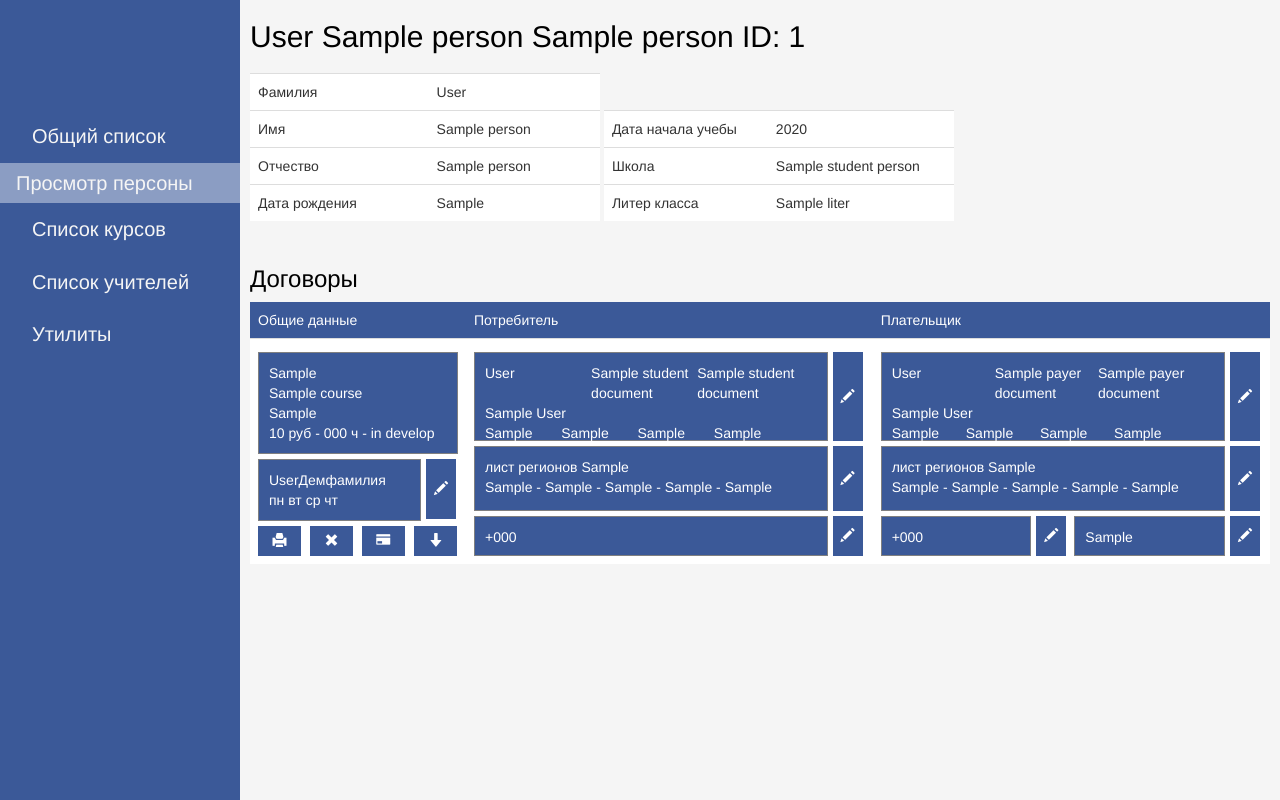
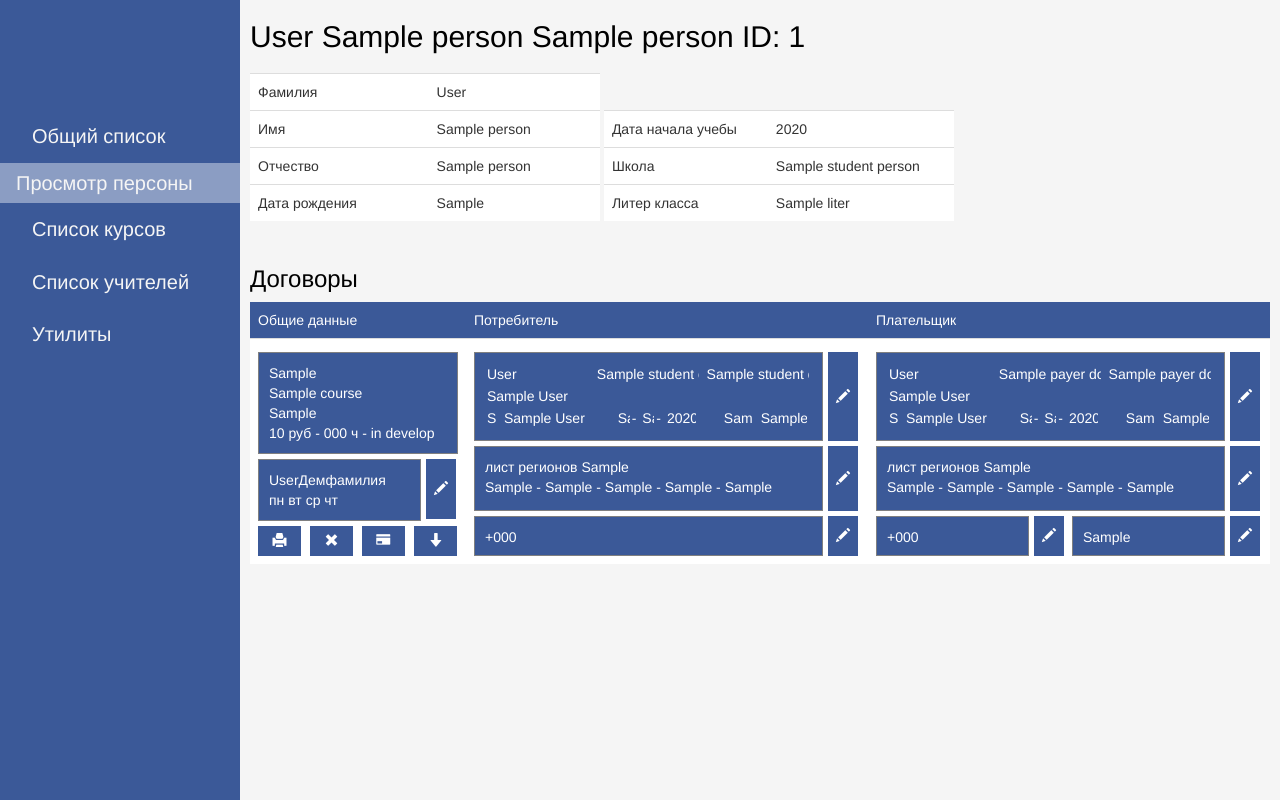
Before and after one commit to nikhovas/cspcapp, a Django app: template templates/student_detail_view.html in a window 1280 px wide. Run offline with Django 3.2, Linux system fonts and the light colour scheme; the template is opened without the code that fills it: most values are stand-ins (such as "Sample title", 1, 10 or a date in 2020); some libraries are stand-ins or nearby versions.

Commit message:
ajax and other javscript start work

```diff
--- /dev/null
+++ b/cspcapp/static/javascript/student_detail_view.js
@@ -0,0 +1,21 @@
+function demo() {
+    alert('gsdagadsf')
+}
+
+class DocumentEditFunctions {
+    static enableEditDocumentMode(document_id) {
+        document.getElementById("document_data_" + document_id.toString()).childNodes.forEach(function(item) {
+            item.readOnly = false;
+        });
+        document.getElementById("document_data_button_span_" + document_id.toString()).className = "glyphicon glyphicon-floppy-disk";
+        document.getElementById("document_data_button_" + document_id.toString()).onclick = function() {DocumentEditFunctions.disableEditDocumentMode(document_id); };
+    }
+
+    static disableEditDocumentMode(document_id) {
+        document.getElementById("document_data_" + document_id.toString()).childNodes.forEach(function(item) {
+            item.readOnly = true;
+        });
+        document.getElementById("document_data_button_span_" + document_id.toString()).className = "glyphicon glyphicon-pencil";
+        document.getElementById("document_data_button_" + document_id.toString()).onclick = function() {DocumentEditFunctions.enableEditDocumentMode(document_id); };
+    }
+}
--- a/templates/base.html
+++ b/templates/base.html
@@ -11,9 +11,10 @@
     <link rel="stylesheet" href="//maxcdn.bootstrapcdn.com/bootstrap/3.2.0/css/bootstrap.min.css">
     <link rel="stylesheet" href="//maxcdn.bootstrapcdn.com/bootstrap/3.2.0/css/bootstrap-theme.min.css">
     <link rel="stylesheet" href="//maxcdn.bootstrapcdn.com/bootstrap/3.2.0/js/bootstrap.min.js">
-    <link href="{% static 'base.css' %}" rel="stylesheet">
-    <link href="{% static 'students_overview.css' %}" rel="stylesheet">
-    <link href="{% static 'student_detail_view.css' %}" rel="stylesheet">
+    <link href="{% static 'css/base.css' %}" rel="stylesheet">
+    <link href="{% static 'css/students_overview.css' %}" rel="stylesheet">
+    <link href="{% static 'css/student_detail_view.css' %}" rel="stylesheet">
+    <script src="{% static 'javascript/student_detail_view.js' %}"></script>
 </head>
 
 <body>
--- a/templates/student_detail_view.html
+++ b/templates/student_detail_view.html
@@ -1,5 +1,7 @@
 {% extends "base.html" %}
 {% load static %}
+
+
 
 {% block title %}
     <title>{{ object.studentPerson.initials }}</title>
@@ -95,7 +97,7 @@
                             пн вт ср чт
                         </div>
                     </div>
-                        <button style="background-color: #3b5998; height: 60px;">
+                        <button style="background-color: #3b5998; height: 60px;" onclick="demo();">
                             <span class="glyphicon glyphicon-pencil"/>
                         </button>
                     </div>
@@ -119,38 +121,24 @@
                 <td>
 
                     <div class="editing-field-container">
-                        <div class="passport-data-box">
-                            <div style="display: inline-block; width: 32%;">
-                                {{ contract.student_document.person_surname_txt }}
-                            </div>
-                            <div style="display: inline-block; width: 32%;">
-                                {{ contract.student_document.person_name_txt }}
-                            </div>
-                            <div style="display: inline-block; width: 32%;">
-                                {{ contract.student_document.person_father_name_txt }}
-                            </div>
-                            <div style="display: inline-block; width: 98%;">
-                                {{ contract.student_document.authority_txt }}
-                            </div>
-                            <div style="display: inline-block; width: 23%;">
-                                {{ contract.student_document.document_type_txt }}
-                            </div>
-                            <div style="display: inline-block; width: 23%;">
-                                {{ contract.student_document.authority_no }}
-                            </div>
-                            <div style="display: inline-block; width: 23%;">
-                                {{ contract.student_document.issue_dt }}
-                            </div>
-                            <div style="display: inline-block; width: 30px;">
-                                {{ contract.student_document.document_series }}
-                            </div>
-                            <div style="display: inline-block; width: 80px;">
-                                {{ contract.student_document.document_no }}
-                            </div>
+                        <div class="passport-data-box" id="document_data_{{ contract.student_document.pk }}">
+                            {% csrf_token %}
+                            <input type="hidden" name="id" value="{{ contract.student_document.pk }}">
+                            <input type="text" name="person_surname_txt" value="{{ contract.student_document.person_surname_txt }}" style="background-color: #3b5998; border-width: 0; width: calc(33% - 2px)" readonly/>
+                            <input type="text" name="person_name_txt" value="{{ contract.student_document.person_name_txt }}" style="background-color: #3b5998; border-width: 0; width: calc(33% - 2px)" readonly/>
+                            <input type="text" name="person_father_name_txt" value="{{ contract.student_document.person_father_name_txt }}" style="background-color: #3b5998; border-width: 0; width: calc(33% - 2px)" readonly/>
+                            <input type="text" name="authority_txt" value="{{ contract.student_document.authority_txt }}" style="background-color: #3b5998; border-width: 0; width: 100%" readonly/>
+                            <input type="text" name="document_type_txt" value="{{ contract.student_document.document_type_txt }}" style="background-color: #3b5998; border-width: 0; width: calc(100% - 314px)" readonly/>
+                            <input type="text" name="authority_no" value="{{ contract.student_document.authority_no }}" style="background-color: #3b5998; border-width: 0; width: 90px" readonly/>
+                            <input type="text" name="issue_dt_day" value="{{ contract.student_document.issue_dt.day }}" style="background-color: #3b5998; border-width: 0; width: 16px; margin-left: 20px" readonly/>-
+                            <input type="text" name="issue_dt_month" value="{{ contract.student_document.issue_dt.month }}" style="background-color: #3b5998; border-width: 0; width: 16px" readonly/>-
+                            <input type="text" name="issue_dt_year" value="{{ contract.student_document.issue_dt.year }}" style="background-color: #3b5998; border-width: 0; width: 33px" readonly/>
+                            <input type="text" name="document_series" value="{{ contract.student_document.document_series }}" style="background-color: #3b5998; border-width: 0; width: 33px; margin-left: 20px" readonly/>
+                            <input type="text" name="document_no" value="{{ contract.student_document.document_no }}" style="background-color: #3b5998; border-width: 0; width: 50px" readonly/>
                         </div>
 
-                        <button style="background-color: #3b5998; height: 89px;">
-                            <span class="glyphicon glyphicon-pencil"/>
+                        <button style="background-color: #3b5998; height: 89px;" onclick="DocumentEditFunctions.enableEditDocumentMode({{ contract.student_document.pk }})" id="document_data_button_{{ contract.student_document.pk }}">
+                            <span class="glyphicon glyphicon-pencil" id="document_data_button_span_{{ contract.student_document.pk }}"/>
                         </button>
                     </div>
 
@@ -185,41 +173,26 @@
                 </td>
                 <td>
                     <div class="editing-field-container">
-                        <div class="passport-data-box">
-                            <div style="display: inline-block; width: 32%;">
-                                {{ contract.payer_document.person_surname_txt }}
-                            </div>
-                            <div style="display: inline-block; width: 32%;">
-                                {{ contract.payer_document.person_name_txt }}
-                            </div>
-                            <div style="display: inline-block; width: 32%;">
-                                {{ contract.payer_document.person_father_name_txt }}
-                            </div>
-                            <div style="display: inline-block; width: 98%;">
-                                {{ contract.payer_document.authority_txt }}
-                            </div>
-                            <div style="display: inline-block; width: 23%;">
-                                {{ contract.payer_document.document_type_txt }}
-                            </div>
-                            <div style="display: inline-block; width: 23%;">
-                                {{ contract.payer_document.authority_no }}
-                            </div>
-                            <div style="display: inline-block; width: 23%;">
-                                {{ contract.payer_document.issue_dt }}
-                            </div>
-                            <div style="display: inline-block; width: 30px;">
-                                {{ contract.payer_document.document_series }}
-                            </div>
-                            <div style="display: inline-block; width: 80px;">
-                                {{ contract.payer_document.document_no }}
-                            </div>
+                        <div class="passport-data-box" id="document_data_{{ contract.payer_document.pk }}">
+                            {% csrf_token %}
+                            <input type="hidden" name="id" value="{{ contract.payer_document.pk }}">
+                            <input type="text" name="person_surname_txt" value="{{ contract.payer_document.person_surname_txt }}" style="background-color: #3b5998; border-width: 0; width: calc(33% - 2px)" readonly/>
+                            <input type="text" name="person_name_txt" value="{{ contract.payer_document.person_name_txt }}" style="background-color: #3b5998; border-width: 0; width: calc(33% - 2px)" readonly/>
+                            <input type="text" name="person_father_name_txt" value="{{ contract.payer_document.person_father_name_txt }}" style="background-color: #3b5998; border-width: 0; width: calc(33% - 2px)" readonly/>
+                            <input type="text" name="authority_txt" value="{{ contract.payer_document.authority_txt }}" style="background-color: #3b5998; border-width: 0; width: 100%" readonly/>
+                            <input type="text" name="document_type_txt" value="{{ contract.payer_document.document_type_txt }}" style="background-color: #3b5998; border-width: 0; width: calc(100% - 314px)" readonly/>
+                            <input type="text" name="authority_no" value="{{ contract.payer_document.authority_no }}" style="background-color: #3b5998; border-width: 0; width: 90px" readonly/>
+                            <input type="text" name="issue_dt_day" value="{{ contract.payer_document.issue_dt.day }}" style="background-color: #3b5998; border-width: 0; width: 16px; margin-left: 20px" readonly/>-
+                            <input type="text" name="issue_dt_month" value="{{ contract.payer_document.issue_dt.month }}" style="background-color: #3b5998; border-width: 0; width: 16px" readonly/>-
+                            <input type="text" name="issue_dt_year" value="{{ contract.payer_document.issue_dt.year }}" style="background-color: #3b5998; border-width: 0; width: 33px" readonly/>
+                            <input type="text" name="document_series" value="{{ contract.payer_document.document_series }}" style="background-color: #3b5998; border-width: 0; width: 33px; margin-left: 20px" readonly/>
+                            <input type="text" name="document_no" value="{{ contract.payer_document.document_no }}" style="background-color: #3b5998; border-width: 0; width: 50px" readonly/>
                         </div>
 
                         <button style="background-color: #3b5998; height: 89px;">
                             <span class="glyphicon glyphicon-pencil"/>
                         </button>
                     </div>
-
 
                     <div class="editing-field-container">
                         <div class="address-data-box">
```
Also changed, not shown: cspcapp/static/css/base.css (renamed from cspcapp/static/base.css), cspcapp/static/css/registration.css (renamed from cspcapp/static/registration.css), cspcapp/static/css/student_detail_view.css (renamed from cspcapp/static/student_detail_view.css), cspcapp/static/css/students_overview.css (renamed from cspcapp/static/students_overview.css).
